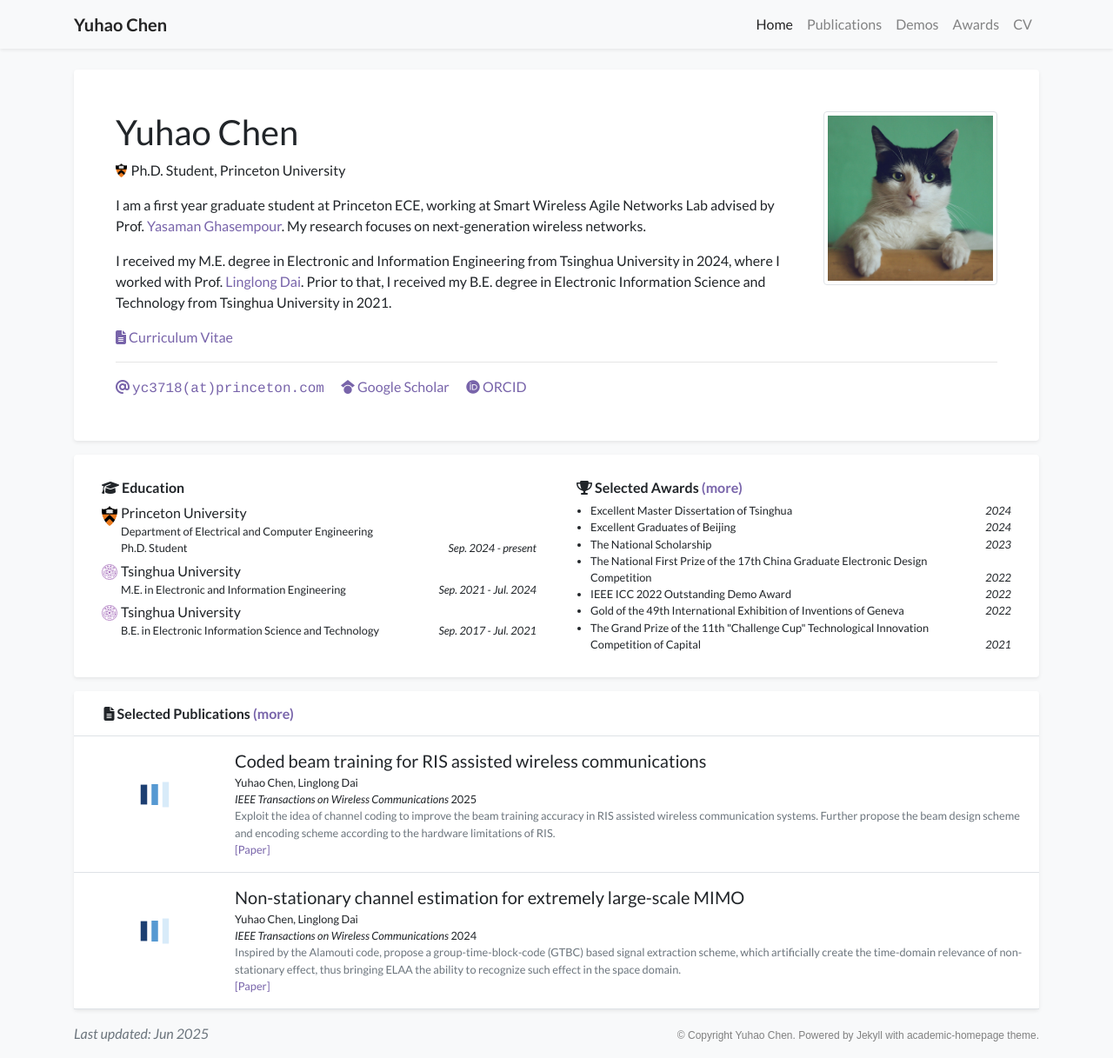
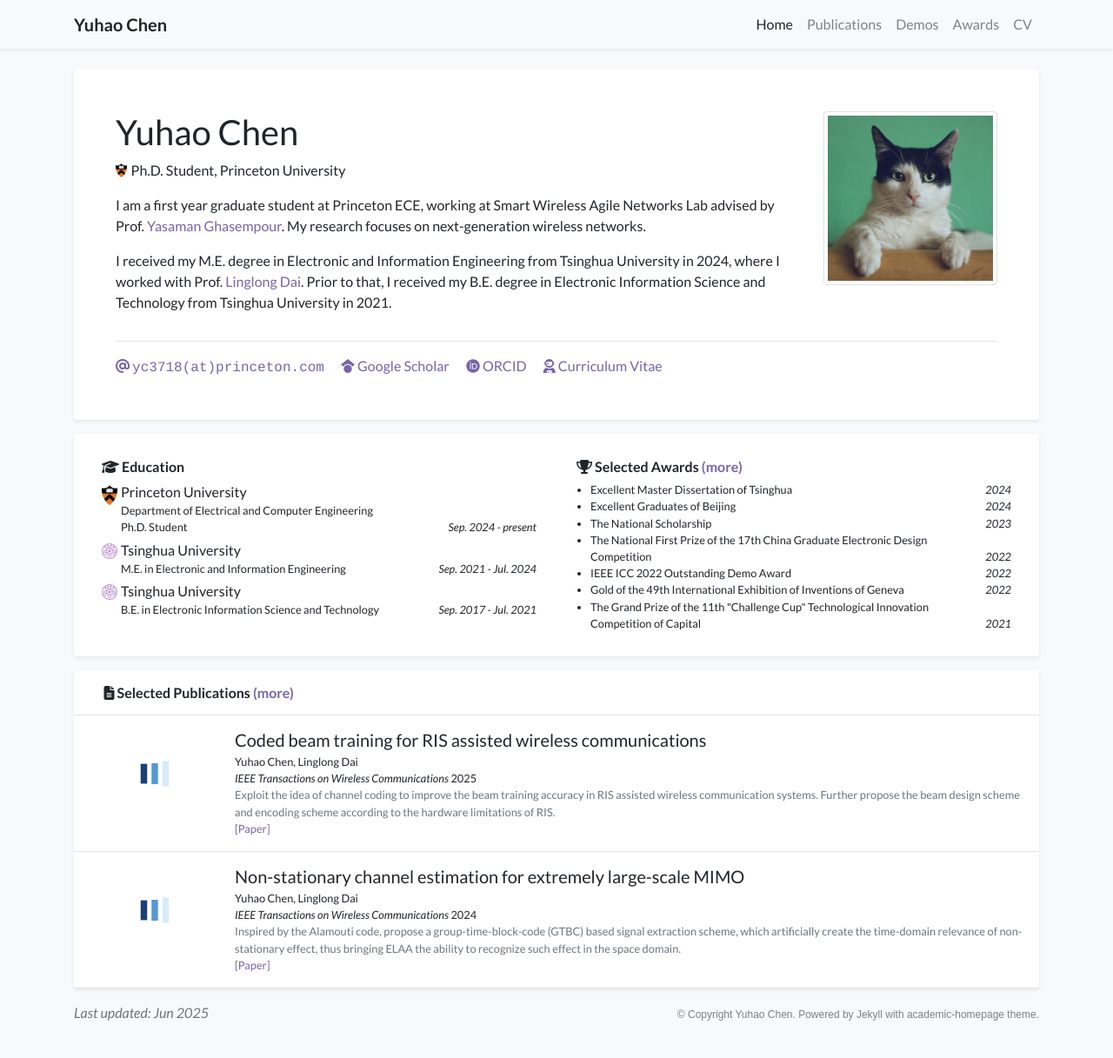
Before and after one commit to YuhaoChen-Homepage/YuhaoChen-Homepage.github.io, a Jekyll site: the page built from index.html, in a window 1280 px wide and 1217 px high. Shown: the whole window at 87% size. Built offline with Jekyll 4.4.1, drawn with Linux system fonts in a browser that asks for light colours; nearby versions of some CDN libraries; a style sheet for code colours, icons or effects is not loaded.

Commit message:
cv location update

```diff
--- a/_includes/widgets/profile_card.html
+++ b/_includes/widgets/profile_card.html
@@ -40,9 +40,9 @@
                         <div class="text-profile-bio mt-3" {% if site.data.profile.short_bio_text_justify %}style="text-align: justify;"{% endif %}>
                             {{ site.data.profile.short_bio }}
                         </div>
-                        {% if site.data.profile.cv_link %}
+                        <!-- {% if site.data.profile.cv_link %}
                             <a target="_blank" href="{{ site.data.profile.cv_link | relative_url }}"><i class="fas fa-file-alt"></i> Curriculum Vitae</a> <br/>
-                        {% endif %}
+                        {% endif %} -->
                     </div>
 
                 </div>
@@ -93,6 +93,12 @@
                             <i class="fab fa-orcid"></i> ORCID
                         </a>
                         {% endif %}
+
+                        {% if site.data.profile.cv_link %}
+                        <a class="pr-3 no-break" target="_blank" href="{{ site.data.profile.cv_link | relative_url }}">
+                            <i class="fas fa-user-astronaut"></i> Curriculum Vitae
+                        </a>
+                        {% endif %}
                     </div>
                 </div>
             </div>
```
